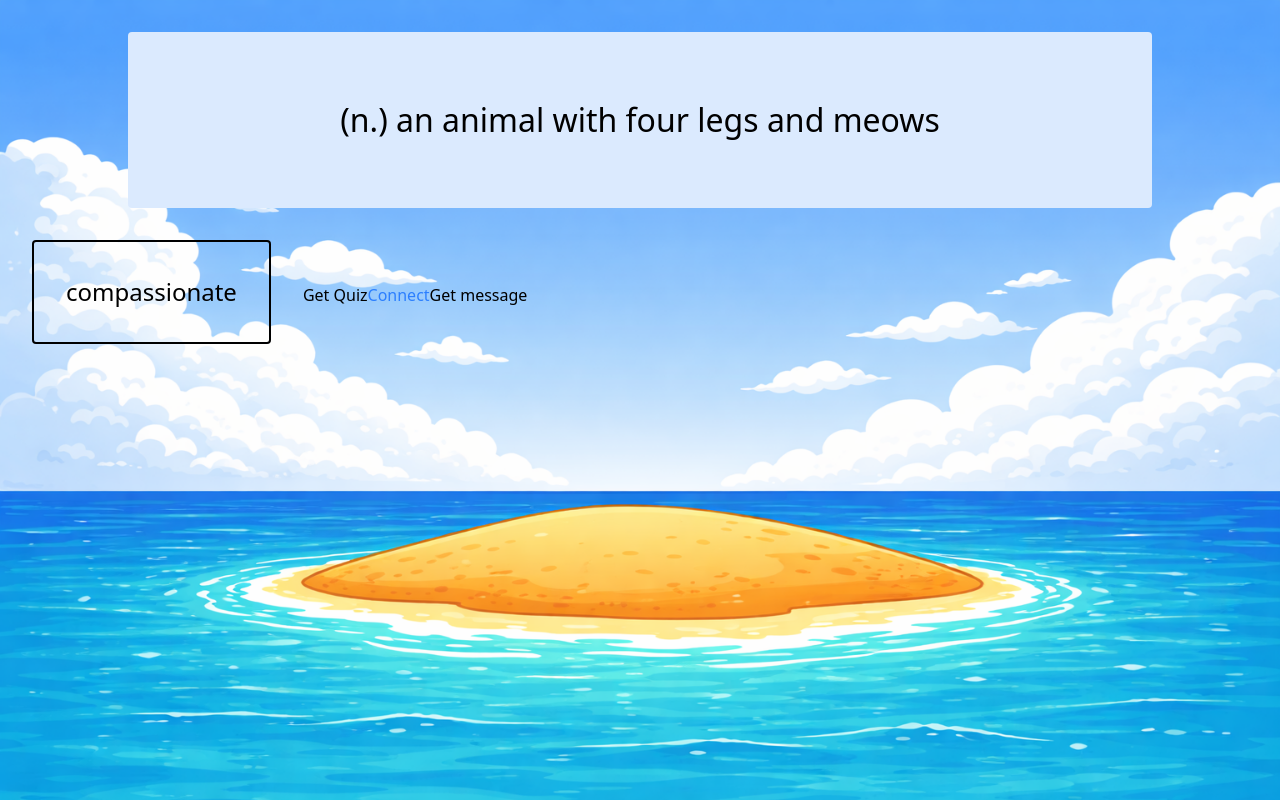
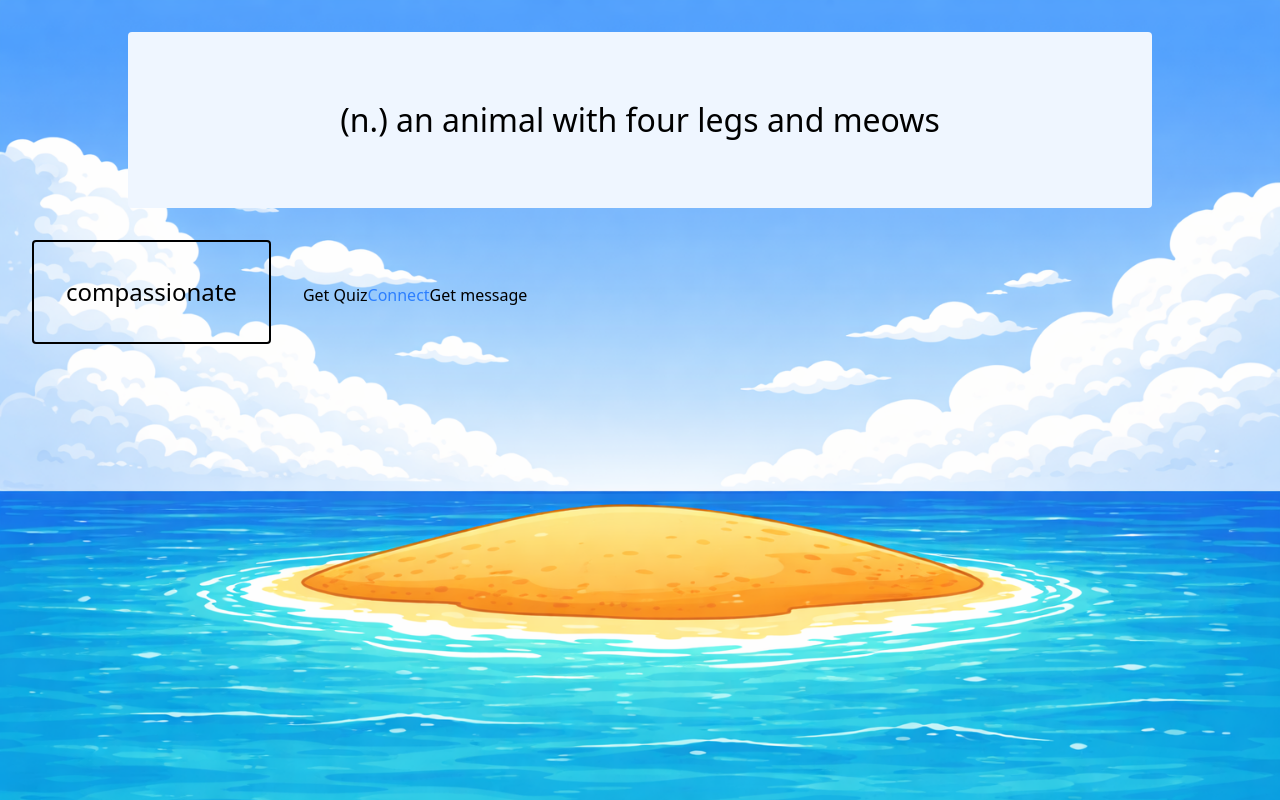
Before and after one commit to klevi43/QuizClient, a React (Vite) app in the folder QuizClient/: page /quiz in a window 1280 px wide. Built offline with nearby package versions, Linux system fonts and the light colour scheme.

Commit message:
Changed darkness of textbox

```diff
--- a/QuizClient/src/components/QuestionBox.tsx
+++ b/QuizClient/src/components/QuestionBox.tsx
@@ -5,7 +5,7 @@ interface Props {
 const QuestionBox = ({ content }: Props) => {
   return (
     <>
-      <div className="bg-blue-100 flex justify-center items-center  w-[80%] rounded">
+      <div className="bg-blue-50 flex justify-center items-center  w-[80%] rounded">
         <div className="text-[2rem] py-[4rem]">{content}</div>
       </div>
     </>
```
